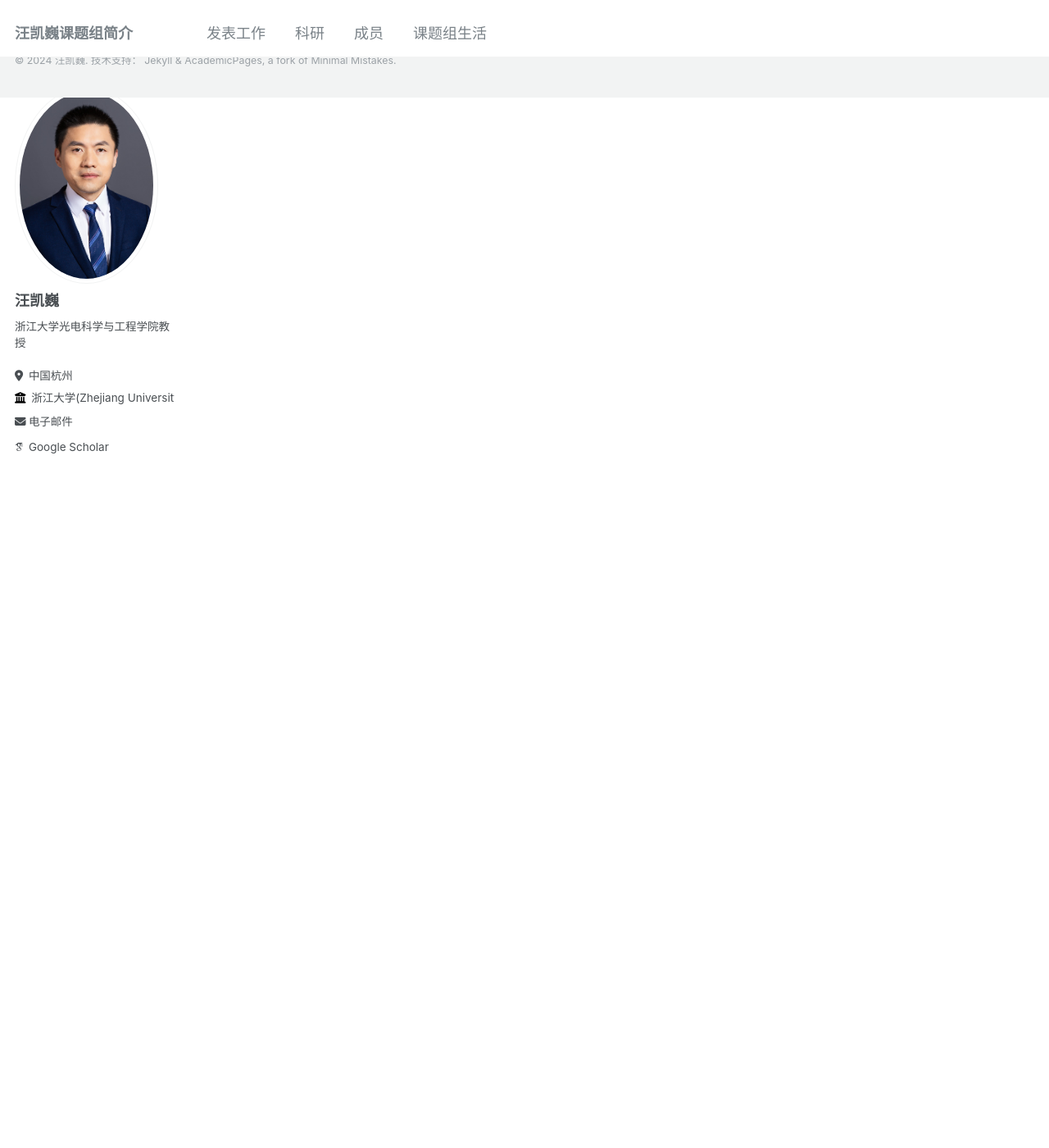
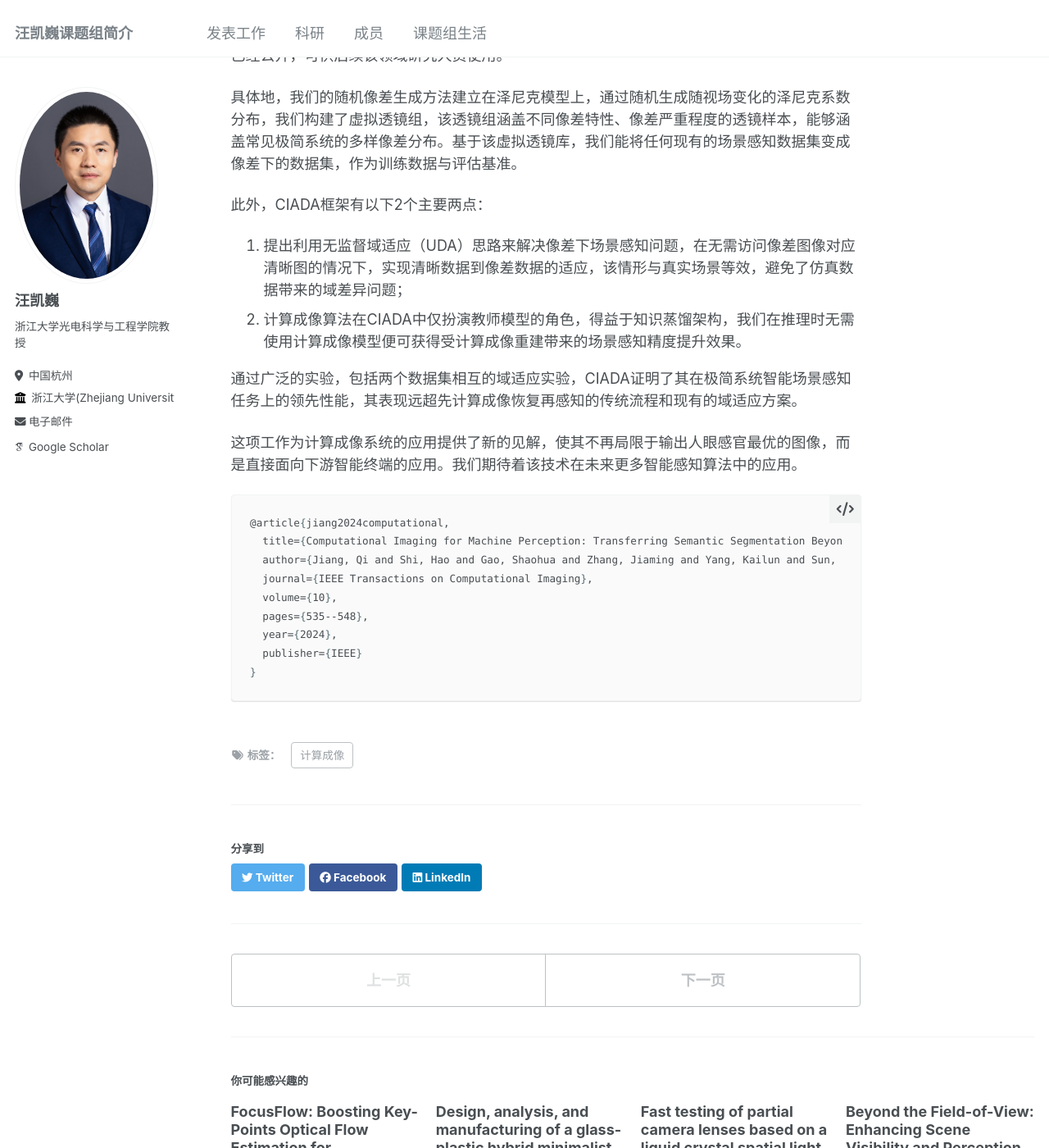
Before and after one commit to ZJUoptlab304/ZJUoptlab304.github.io, a Jekyll site: the page built from _posts/2024-06-26-TCI.md, in a window 1280 px wide and 1400 px high, scrolled down 1685 px. Shown: the whole window at 82% size. Built offline with Jekyll 4.4.1, drawn with Linux system fonts in a browser that asks for light colours; some web fonts are replaced; some of the changed text lies outside the part shown.

Commit message:
update: update blogs

````diff
--- a/_config.yml
+++ b/_config.yml
@@ -183,7 +183,7 @@
 highlighter: rouge
 lsi: false
 excerpt_separator: "\n\n"
-incremental: true
+incremental: false
 
 
 # Markdown Processing
@@ -310,12 +310,12 @@
 #  - <base_path>/tags/my-awesome-tag/index.html ~> path: /tags/
 #  - <base_path/categories/my-awesome-category/index.html ~> path: /categories/
 #  - <base_path/my-awesome-category/index.html ~> path: /
-# category_archive:
-#   type: liquid
-#   path: /categories/
-# tag_archive:
-#   type: liquid
-#   path: /tags/
+category_archive:
+  type: liquid
+  path: /categories/
+tag_archive:
+  type: liquid
+  path: /tags/
 # https://github.com/jekyll/jekyll-archives
 # jekyll-archives:
 #   enabled:
--- a/_posts/2024-06-26-TCI.md
+++ b/_posts/2024-06-26-TCI.md
@@ -1,18 +1,53 @@
 ---
 title: 'Computational Imaging for Machine Perception: Transferring Semantic Segmentation Beyond Aberrations'
 date: 2024-06-26
-permalink: /posts/2024/06/TCI
+permalink: /posts/2024/06/26/TCI
 tags:
-  - Computational Imaging
+  - 计算成像
 ---
 
-2024年3月，课题组成果发表在IEEE Transactions on Computational Imaging期刊。
+2024年3月，课题组博士研究生蒋奇、时昊、高少华、孙磊等人的论文《Computational Imaging for Machine Perception: Transferring Semantic Segmentation Beyond Aberrations》发表于T-CI期刊。
 
 ## 期刊介绍
 
 IEEE Transactions on Computational Imaging是IEEE旗下计算成像领域权威期刊，SCI二区、JCR一区，2023年影响因子4.2。该期刊在数学-计算数学领域JCR综合排名10/189，在数学-信号处理领域JCR综合排名25/131。
 
-## 论文主要插图
+## 论文主要图表
+<div style="text-align:center">
+<img src="/images/research/2024-06-26-TCI/图片1.png" alt="Portfolio">
+</div>
+<div style="text-align:center">
+<img src="/images/research/2024-06-26-TCI/图片2.png" alt="Portfolio">
+</div>
 
-<img src="/images/research/Computational-Imaging-for-Machine-Perception-Transferring Semantic-Segmentation-Beyond-Aberrations/图片1.png" alt="Portfolio" width = 512px>
-<img src="/images/research/Computational-Imaging-for-Machine-Perception-Transferring Semantic-Segmentation-Beyond-Aberrations/图片2.png" alt="Portfolio" width = 512px>
+## 论文介绍
+
+本文中，我们改变了传统计算成像“给人看”的观念，提出直接成像给智能机器，让智能感知算法直接处理成像系统编码的受损图像信号，从而避免了繁琐、消耗计算资源的图像重建步骤，实现了使用极简成像系统完成高精度的场景感知。
+
+传统的智能感知终端往往使用复杂的光学系统来确保获取图像的质量，这样的光学系统重量大、体积大、成本高，同时耐用性差，限制了其在移动、可穿戴设备上的应用。因此，使用轻薄的系统甚至极简系统来实现智能感知是现在行业迫切需求的，但这样的系统往往需要计算成像算法的辅助来确保输出图像的质量，这带来了额外的计算资源消耗。同时，算法重建的图像虽然人眼看上去更加清晰，但其数据分布可能发生偏移，这导致重建图像并不能有效提升智能感知的精度。
+
+为了解决这一问题，本文提出直接使用极简系统输出的带严重像差退化的图像进行智能场景感知任务，提出了一种基于计算成像辅助的域适应框架 （CIADA），同时填补了这一领域的空白，提出一套随机像差生成方法，构建了该任务的评估基准和训练、测试数据集，该评估基准和数据集已经公开，可供后续该领域研究人员使用。
+
+具体地，我们的随机像差生成方法建立在泽尼克模型上，通过随机生成随视场变化的泽尼克系数分布，我们构建了虚拟透镜组，该透镜组涵盖不同像差特性、像差严重程度的透镜样本，能够涵盖常见极简系统的多样像差分布。基于该虚拟透镜库，我们能将任何现有的场景感知数据集变成像差下的数据集，作为训练数据与评估基准。
+
+此外，CIADA框架有以下2个主要两点：
+
+1. 提出利用无监督域适应（UDA）思路来解决像差下场景感知问题，在无需访问像差图像对应清晰图的情况下，实现清晰数据到像差数据的适应，该情形与真实场景等效，避免了仿真数据带来的域差异问题；
+2. 计算成像算法在CIADA中仅扮演教师模型的角色，得益于知识蒸馏架构，我们在推理时无需使用计算成像模型便可获得受计算成像重建带来的场景感知精度提升效果。
+
+通过广泛的实验，包括两个数据集相互的域适应实验，CIADA证明了其在极简系统智能场景感知任务上的领先性能，其表现远超先计算成像恢复再感知的传统流程和现有的域适应方案。
+
+这项工作为计算成像系统的应用提供了新的见解，使其不再局限于输出人眼感官最优的图像，而是直接面向下游智能终端的应用。我们期待着该技术在未来更多智能感知算法中的应用。
+
+
+```tex
+@article{jiang2024computational,
+  title={Computational Imaging for Machine Perception: Transferring Semantic Segmentation Beyond Aberrations},
+  author={Jiang, Qi and Shi, Hao and Gao, Shaohua and Zhang, Jiaming and Yang, Kailun and Sun, Lei and Ni, Huajian and Wang, Kaiwei},
+  journal={IEEE Transactions on Computational Imaging},
+  volume={10},
+  pages={535--548},
+  year={2024},
+  publisher={IEEE}
+}
+```
--- /dev/null
+++ b/_posts/2024-06-26-TIV.md
@@ -0,0 +1,47 @@
+---
+title: 'Beyond the Field-of-View: Enhancing Scene Visibility and Perception with Clip-Recurrent Transformer'
+date: 2024-06-26
+permalink: /posts/2024/06/26/TIV
+tags:
+  - 自动驾驶
+  - 计算成像
+---
+
+2024年6月，课题组博士研究生时昊、蒋奇、印晓婷、王泽等人的论文《Beyond the Field-of-View: Enhancing Scene Visibility and Perception with Clip-Recurrent Transformer》发表于T-IV期刊。
+
+## 期刊介绍
+
+IEEE Transactions on Intelligent Vehicles是IEEE旗下智能车辆领域顶级期刊，SCI、JCR一区，2023年影响因子14.0，去除自引影响因子8.4。该期刊在计算机科学/人工智能领域JCR综合排名5/197，在交通科学与技术领域JCR综合排名2/72。
+
+## 论文主要图表
+<div style="text-align:center">
+<img src="/images/research/2024-06-26-TIV/图片1.png" alt="Portfolio">
+</div>
+
+## 论文介绍
+
+本文中，我们提出了一种名为“FlowLens”的新型架构，首次通过在线视频补全技术扩展了自动驾驶车辆的视野范围，从而增强场景的可见性、感知力和系统安全性。
+
+传统的视觉传感器由于硬件成本和系统尺寸的限制，其摄像头的视场往往受到限制，无法提供足够的覆盖范围。然而，从时空角度来看，我们可以通过分析过去的视频流来获取摄像头物理视场之外的信息。利用这一技术，FlowLens能够重构未被直接观察到的场景，提供可靠的语义上下文，甚至增强视野外的感知能力。
+
+为了实现这一目标，FlowLens结合了显式的光流技术和隐式的剪辑循环变压器来传播特征。该架构具有两大特色：
+1) 剪辑循环中心: 配备了三维解耦交叉注意力（3D-Decoupled Cross Attention, DDCA），用以逐步处理随时间积累的全局信息。
+2) 多分支混合融合前馈网络（Mix Fusion Feed Forward Network, MixF3N），以增强本地特征不同频率空间流动的细粒度融合与精确度。
+
+此外，我们利用经过各种视野掩膜处理的KITTI360数据集来促进训练和评估，覆盖了外部和内部视场扩展场景。通过对不同模型进行量化评估和质量比较，我们对视场外的语义和目标检测进行了深入研究。
+
+通过广泛的实验和用户调研，包括在线和离线视频补全以及视场外感知任务，FlowLens证明了其在当前领域的领先性能。为了促进更广泛的学术交流和应用开发，我们已经将源代码和数据集公开。
+
+这项工作不仅推动了自动驾驶技术的前沿发展，也为相关领域的研究人员和工程师提供了宝贵的资源和灵感。我们期待着该技术在未来的实际应用和进一步的研究探索。
+
+
+
+```tex
+@article{shi2022beyond,
+  title={Beyond the Field-of-View: Enhancing Scene Visibility and Perception with Clip-Recurrent Transformer},
+  author={Shi, Hao and Jiang, Qi and Yang, Kailun and Yin, Xiaoting and Ni, Huajian and Wang, Kaiwei},
+  journal={arXiv e-prints},
+  pages={arXiv--2211},
+  year={2022}
+}
+```
--- /dev/null
+++ b/_posts/2024-06-27-AO.md
@@ -0,0 +1,52 @@
+---
+title: 'Fast testing of partial camera lenses based on a liquid crystal spatial light modulator'
+date: 2024-06-27
+permalink: /posts/2024/06/27/AO
+tags:
+  - 光学检测
+---
+
+2022年8月，课题组研究生张雨凡、陈家安、胡子建和嘉兴研究院任媛媛等合作的论文《Fast testing of partial camera lenses based on a liquid crystal spatial light modulator》发表于AO期刊。
+
+## 期刊介绍
+
+《Applied Optics》是一本专注于光学领域的学术期刊，创刊于1962年，由OPTICAL SOC AMER出版商出版，出版周期Biweekly。该刊发文范围涵盖光学等领域，旨在及时、准确、全面地报道国内外光学工作者在该领域的科学研究等工作中取得的经验、科研成果、技术革新、学术动态等。该刊已被SCI、SCIE、EI数据库收录，在中科院JCR最新升级版分区表中，该刊分区信息为大类学科工程技术4区，2022年影响因子为1.9。
+
+## 论文主要图表
+<div style="text-align:center">
+<img src="/images/research/2024-06-27-AO/图片1.png" alt="Portfolio">
+</div>
+<div style="text-align:center">
+<img src="/images/research/2024-06-27-AO/图片2.png" alt="Portfolio">
+</div>
+
+## 论文介绍
+
+本文中，我们提出了基于空间光调制器（SLM）的非完整镜头质量检测方法，结合干测量和SLM自身特性弥补SLM面形误差，利用SLM可编程特性降低被测件装配误差的影响，实现了对非完整镜头的高效检测。
+
+这种非独立成像镜组检测的主要困难在于：镜组只是整体光学系统的一部分，本身无法单独成像，难以直接评价该镜组对最终成像质量的影响。已有的检测方式是将待测镜组与已有的误差满足要求的补偿镜组（golden one）共同组成完整光学系统进行成像质量检测。然而，这种做法补偿镜组筛选成本高，不同光学系统之间补偿镜组难以替换。本文提出的检测方法能够有效避免不同光学系统方案替换成本高、对被测组件安装误差要求高、易损伤被测件、计算量大等问题。
+
+为了上述目标，本文所提出的解决方法着重聚焦于对液晶SLM的使用，并设计了一套相应的光学系统与检测流程。该架构具有以下特色：
+1) 应用加载特定相位图的SLM矫正非完整光学系统的高阶像差，使得待测非完整镜头在SLM的辅助下能够清晰成像，并评估该系统成像质量以辨别待测件的成像质量。
+2) 使用合理设计的SLM的加载相位图，使其不因SLM本身分辨率限制而影响像差矫正效果。
+3) 利用SLM的可编程特性实现对待测件安装误差的多维扫描补偿，以尽可能降低待测件安装误差对质量评估的影响，同时提升待测件的安装容差。
+
+此外，我们对59个真实的非完整镜头进行标注，并对它们应用本文的检测方式进行评估。得到检测召回率高达98%。相对golden one检测方式，基于液晶SLM的检测方式使得待测件的多维度安装容差提升10~20倍。
+
+这项工作不仅探索了当下手机镜头镜组的新型检测方法，也为相关领域的研究人员和工程师提供了宝贵的资源和灵感。我们期待着该技术在未来的实际应用和进一步的研究探索。
+
+
+
+
+```tex
+@article{zhang2022fast,
+  title={Fast testing of partial camera lenses based on a liquid crystal spatial light modulator},
+  author={Zhang, Yufan and Ren, Yuanyuan and Chen, Jiaan and Hu, Zijian and Bai, Jian and Zhao, Lei and Wang, Kaiwei},
+  journal={Applied Optics},
+  volume={61},
+  number={22},
+  pages={6420--6429},
+  year={2022},
+  publisher={Optica Publishing Group}
+}
+```
--- /dev/null
+++ b/_posts/2024-06-27-OLT.md
@@ -0,0 +1,49 @@
+---
+title: 'Design, analysis, and manufacturing of a glass-plastic hybrid minimalist aspheric panoramic annular lens'
+date: 2024-06-27
+permalink: /posts/2024/06/27/OLT
+tags:
+  - 光学设计
+---
+
+2024年6月，课题组博士研究生高少华、蒋奇等人的论文《Design, analysis, and manufacturing of a glass-plastic hybrid minimalist aspheric panoramic annular lens》发表于OLT期刊。
+
+## 期刊介绍
+
+Optics and Laser Technology是Elsevier旗下光学领域顶级期刊，属中科院物理大类二区Top SCI期刊，2022-2023年度影响因子5.0。该期刊在OPTICS领域JCR综合排名21/119，位列Q1。
+
+## 论文主要图表
+<div style="text-align:center">
+<img src="/images/research/2024-06-27-OLT/图片1.jpg" alt="Portfolio">
+</div>
+
+## 论文介绍
+
+本文中，我们提出了一种仅4片非球面透镜构建的极简全景环带镜头架构设计方法。仅使用3种光学材料实现了360°×（35°~110°）的超大视场全景环带成像，单个镜头重量仅为8.5克。此外，我们提出了一种非球面全景环带镜头公差分析方法，可以合理评估全景环带镜头的环带与非环带光学工作面的面形误差。我们首次通过玻塑混合高精密制造技术实现了全景环带镜头的快速批量制造，推动了全景成像系统的应用与发展，尤其适用于小型无人机、微型机器人等空间和体积严格限制的场景感知领域。
+
+传统全景环带镜头通常由7~11片透镜构成，中继透镜组中使用众多的透镜数来提供更多优化变量以校正全景环带镜头的大视场像差。这种使用无优化变量约束设计方案来优化设计全景环带镜头往往会造成优化变量冗余，因此使系统变得复杂造成重量与体积变大，透镜数众多且装配流程繁琐等缺点，不利于批量生产和在感知设备空间与重量严格限制场景下的应用。此外，由于全景环带镜头的头部透镜构造特殊，需要加工出异型结构进行增透膜与反射膜的镀膜，工艺较为复杂，因此通常采用传统的光学冷加工抛光方式进行透镜加工。尽管全景环带镜头具有较大视场的成像感知优势，但由于光学冷加工制造方式效率低，大量制造良率无法保证统一，因此无法实现批量应用。
+
+为了解决上述问题，我们提出了一种用于全景成像的紧凑型高性能极简非球面全景环带透镜（ASPAL）和一种全景环带镜头非球面公差分析方法，并展示了应用玻塑混合技术快速制造ASPAL的过程，最终验证了制造的镜头成像性能。我们的设计、分析与制造框架解决了传统全景环带镜头的重量、体积和复杂系统的限制，为研发轻型、大视场、高性能的极简全景成像系统提供了富有前景的研究方向，为空间和重量受限的环境传感场景的应用铺平了道路。
+
+本研究的创新点与优势包括以下4大特色：
+1) 提出了一种仅使用4个透镜3种光学材料构建的360°×（35°~110°）超广角近衍射极限玻璃-塑料混合极简ASPAL。相对于传统PAL镜头的7~11片架构，透镜数大大减少。本研究提出的ASPAL解决了传统的各种全景成像系统为了追求高成像质量，由于镜头数量多而导致系统复杂、装配过程复杂、体积大、重量重的缺点。研究建立了全景环带镜头（PAL）的物理结构的光线追迹模型，可分析PAL的紧凑比来指导和约束PAL的优化过程。
+2) 提出了一种用于ASPAL的非球面公差分析方法。通过构建Fringe-Zernike模型和Standard Zernike模型，模拟了非球面的不规则度，并根据面形矢高偏差准确地计算出光学工作表面的峰谷和均方根面形误差要求。这种公差分析方法解决了使用传统光学设计软件在分析和制造传统PAL时无法合理评估环形光学工作表面不规则度的问题。
+3) 首次使用玻璃-塑料混合架构制造出仅8.5克的ASPAL。与传统的球面PAL相比，我们提出的ASPAL使视场增加了30°以上，透镜高度减少了68%，重量减少了80%，拓宽了在空间和体积受限的场景中的应用范围。高精密模压成型和注塑工艺适用于快速、大规模、低成本的生产。与传统的冷加工PAL相比，我们制造的ASPAL高精密模压PAL块和注塑中继透镜组加工技术可以大大加快透镜的生产速度，提高成像性能成品率，为全景成像系统的大规模应用带来了希望。
+4) 与传统极简光学系统的计算成像感知方法相比，我们提出的ASPAL系统可以实现接近衍射极限的成像质量，而不需要额外的计算设备和功耗，降低了成本和系统体积。此外，我们的ASPAL可以获得比计算成像更真实的场景信息。
+5)
+借助高精密玻璃模压和注塑成型非球面透镜制造技术，我们首次批量制造了 20 颗全景镜头，成像测试结果表明该镜头可以在 50 cm 的高度分辨 1.5 mm 宽度的刻度线，具有较好的成像质量。
+
+本研究成果为极简小型化超广角的全景系统的设计、分析、制造提供了一种低成本和高质量的解决方案，极大地降低了全景成像体积重量、拓展了视场角，推动了全景成像系统的应用与发展，也为全景成像系统的大批量应用提供了一种富有潜力的高精密制造轻量化小型化大视场光学成像感知系统的设计、分析与制造方案，使得全景环带镜头可以批量应用在诸如小型化无人机、微型机器人等空间和重量严格限制的环境感知场景。
+
+
+```tex
+@article{gao2024design,
+  title={Design, analysis, and manufacturing of a glass-plastic hybrid minimalist aspheric panoramic annular lens},
+  author={Gao, Shaohua and Jiang, Qi and Liao, Yiqi and Qiu, Yi and Ying, Wanglei and Yang, Kailun and Wang, Kaiwei and Zhang, Benhao and Bai, Jian},
+  journal={Optics \& Laser Technology},
+  volume={177},
+  pages={111119},
+  year={2024},
+  publisher={Elsevier}
+}
+```
--- /dev/null
+++ b/_posts/2024-06-27-TIV1.md
@@ -0,0 +1,47 @@
+---
+title: 'FocusFlow: Boosting Key-Points Optical Flow Estimation for Autonomous Driving'
+date: 2024-06-27
+permalink: /posts/2024/06/27/TIV1
+tags:
+  - 自动驾驶
+  - 光流估计
+---
+
+2023年9月，课题组博士研究生易中华、时昊、蒋奇、王泽、叶耀祖等人的论文《FocusFlow: Boosting Key-Points Optical Flow Estimation for Autonomous Driving》发表于T-IV期刊。
+
+## 期刊介绍
+
+IEEE Transactions on Intelligent Vehicles是IEEE旗下智能车辆领域顶级期刊，SCI、JCR一区，2023年影响因子14.0，去除自引影响因子8.4。该期刊在计算机科学/人工智能领域JCR综合排名5/197，在交通科学与技术领域JCR综合排名2/72。
+
+## 论文主要图表
+<div style="text-align:center">
+<img src="/images/research/2024-06-27-TIV1/图片1.png" alt="Portfolio">
+</div>
+<div style="text-align:center">
+<img src="/images/research/2024-06-27-TIV1/图片2.png" alt="Portfolio">
+</div>
+
+## 论文介绍
+
+本文中，我们提出了FocusFlow框架，用于解决光流估计框架在关键点位置处精度不足的问题。
+先前的光流估计工作关注于提升全图的光流估计精度，但是在一些下游任务，如SLAM中，更关心的是图像中关键点的光流精度。为此，我们提出了FocusFlow，一种可以提升现有光流方法在关键点上的光流估计精度的通用性框架。其中心思想是：将关键点作为光流网络的提示，用于指导模型增加对于关键点位置的关注度，并且在模型监督时，也设计针对关键点位置光流估计的损失，从而避免模型无重点的学习。
+
+具体而言，FocusFlow的贡献如下：
+1) 提出了一种显式考虑关键点分布的建模方法。
+2) 提出了条件点控制损失（CPCL）和混合损失函数，用于在光流估计中关注于关键点的精度提升。
+3) 提出了一种条件控制的模型架构，其可以兼容现有的编码-解码架构的光流估计模型。
+
+经过在Sintel和KITTI上的测试，FocusFlow相比于原有的光流估计模型，能够在关键点位置获得巨大的光流估计精度提升。此外，我们验证了该架构对PWC-Net、RAFT、FlowFormer的兼容性和有效性，同时测试了在ORB、SIFT、GF（cv::goodFeaturesToTrack）以及SiLK等几种关键点上的结果，证明了FocusFlow的泛用性。
+
+该工作服务于任何仅对特定位置光流精度有更高要求的任务，在SLAM、自动驾驶等领域具有很高的应用价值。此外，该方法提出的显式考虑点信息的建模方法，也对其他的稠密估计任务（如单目深度估计）有参考意义。我们希望该工作对后续的研究者能够有所启发，在该基础上发展出更有影响力的工作。
+
+
+```tex
+@article{yi2023focusflow,
+  title={FocusFlow: Boosting Key-Points Optical Flow Estimation for Autonomous Driving},
+  author={Yi, Zhonghua and Shi, Hao and Yang, Kailun and Jiang, Qi and Ye, Yaozu and Wang, Ze and Ni, Huajian and Wang, Kaiwei},
+  journal={IEEE Transactions on Intelligent Vehicles},
+  year={2023},
+  publisher={IEEE}
+}
+```
````
Also changed, not shown: images/research/2024-06-26-TCI/图片1.png (renamed from images/research/Computational-Imaging-for-Machine-Perception-Transferring Semantic-Segmentation-Beyond-Aberrations/图片1.png), images/research/2024-06-26-TCI/图片2.png (renamed from images/research/Computational-Imaging-for-Machine-Perception-Transferring Semantic-Segmentation-Beyond-Aberrations/图片2.png), images/research/2024-06-26-TIV/图片1.png (added), images/research/2024-06-27-AO/图片1.png (added), images/research/2024-06-27-AO/图片2.png (added), images/research/2024-06-27-OLT/图片1.jpg (added), images/research/2024-06-27-TIV1/图片1.png (added), images/research/2024-06-27-TIV1/图片2.png (added), 1 other file.
